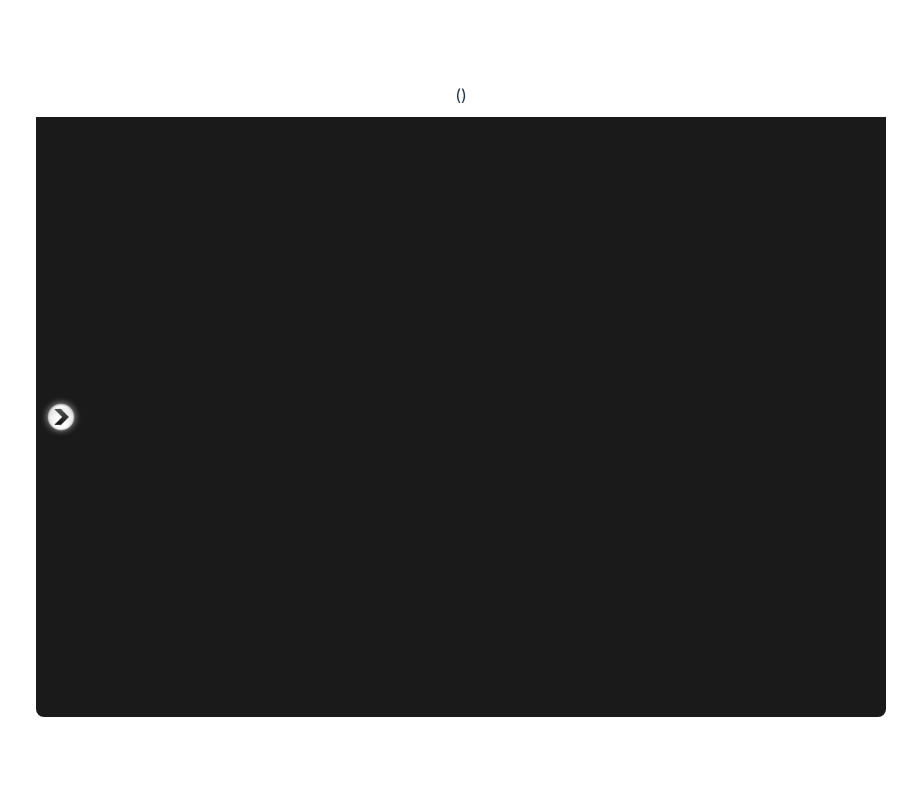
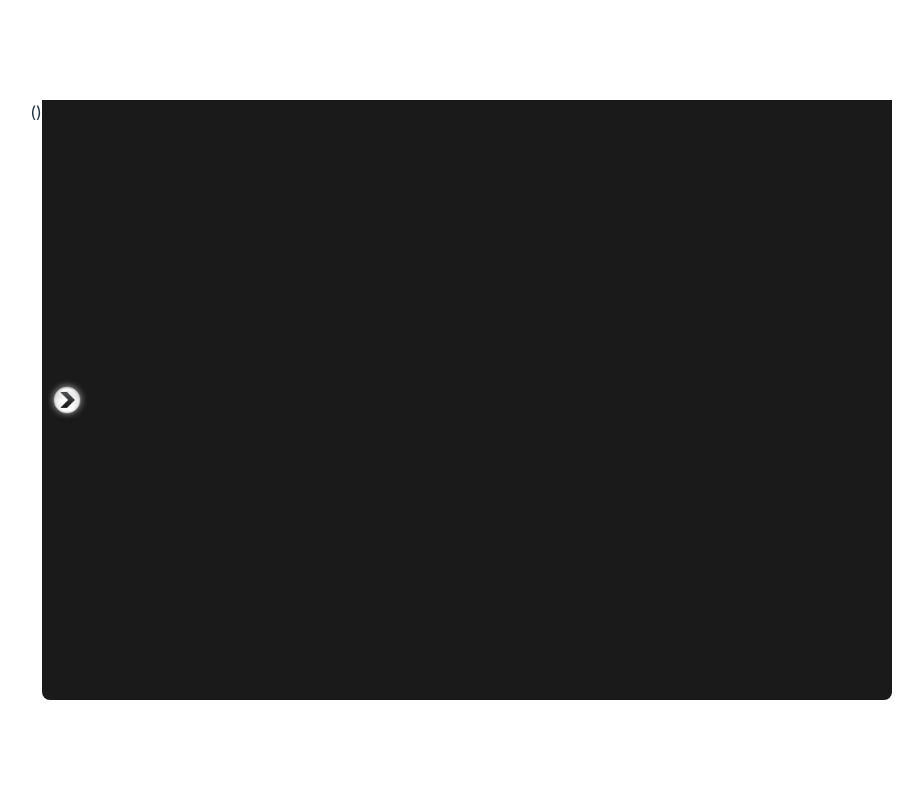
Before and after one commit to JulienMattiussi/photo-duel, a website built with Vite: page index.html in a window 1280 px wide. Shown: the whole page, without its empty margins (179-1102 px from the left). Built offline with nearby package versions, Linux system fonts and the light colour scheme; what knockout, navigo would draw is missing.

Commit message:
fix align

```diff
--- a/src/style.css
+++ b/src/style.css
@@ -101,6 +101,12 @@ ul {
   margin: 0;
 }
 
+li {
+  display: flex;
+  padding: 0;
+  margin: 0;
+}
+
 .duelBloc {
   display: flex;
   justify-content: center;
```
